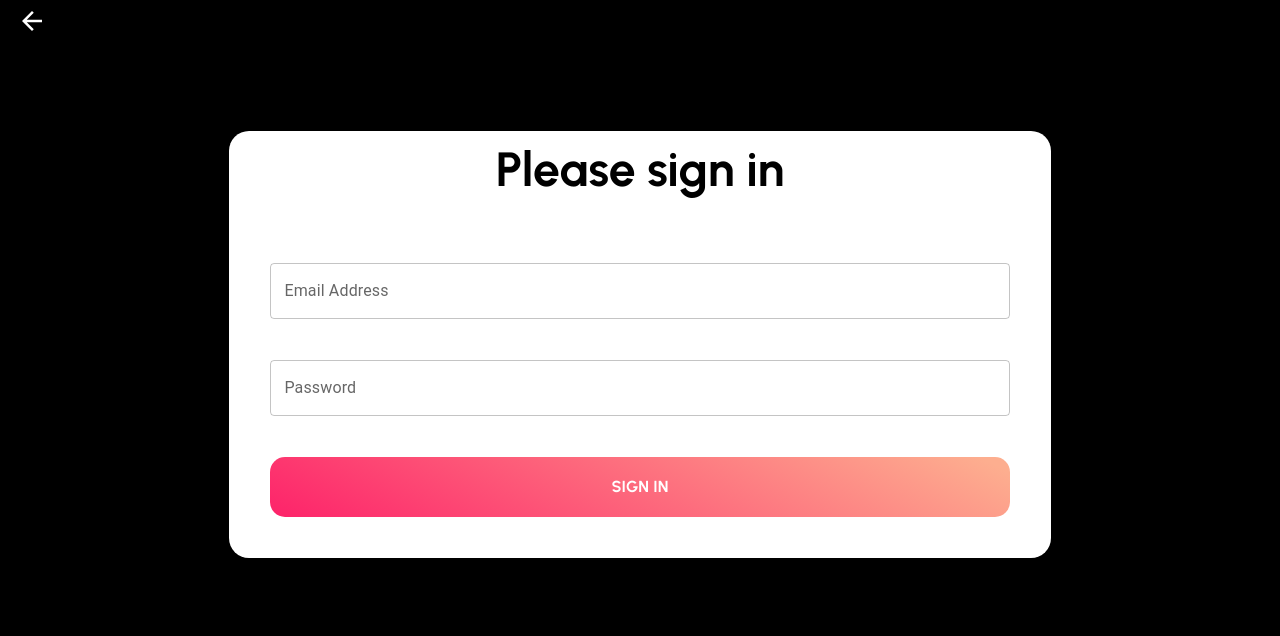
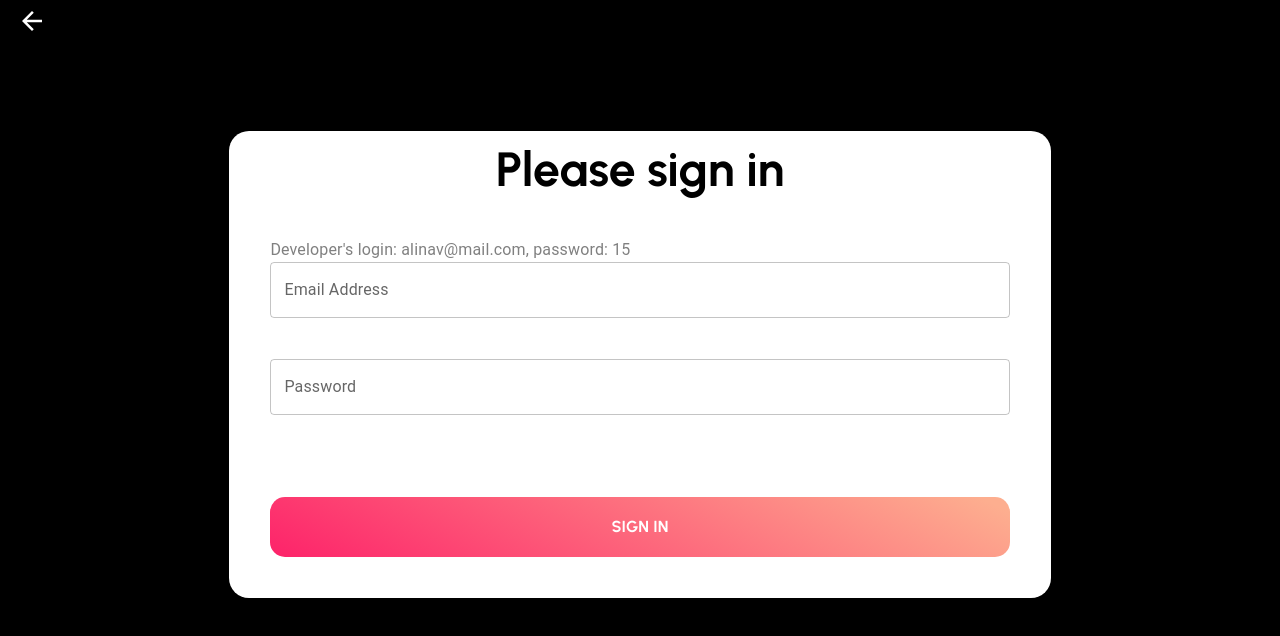
Before and after one commit to tms-js-pro-fe-68/D_alinaVinni, a React (Vite) app: page /login in a window 1280 px wide. Shown: the top 636 px of the page. Built offline with nearby package versions, Linux system fonts and the light colour scheme.

Commit message:
LoginDeveloper

```diff
--- a/src/pages/loginPage/LoginPage.jsx
+++ b/src/pages/loginPage/LoginPage.jsx
@@ -21,7 +21,6 @@ export default function LoginPage(){
 
     const handleSubmit = async (values, { setSubmitting }) => {
         const {email, password} = values;
-
         const { data } = await axiosAPI.post(`/users/signin`, { email, password })
 
         sessionStorage.token = data.token;
@@ -65,7 +64,14 @@ export default function LoginPage(){
                     flexDirection: 'column'}}>
 
                         <Typography variant='h3' className='headingFont'
-                        sx={{textAlign: 'center', m:'5%', pt:'10px', color: 'black'}}>Please sign in</Typography>
+                        sx={{textAlign: 'center', m:'5%', pt:'10px', color: 'black'}}>
+                            Please sign in
+                        </Typography>
+                        <Typography sx={{width: '90%',
+                        ml:'5%',
+                        color: '#808080'}}>
+                            Developer's login: alinav@mail.com, password: 15
+                        </Typography>
 
                         <TextField
                         label='Email Address'
@@ -75,8 +81,7 @@ export default function LoginPage(){
                         sx={{width: '90%',
                         justifyContent:'center',
                         borderRadius: '15px',
-                        ml:'5%',
-                        mt:'3%'}}
+                        ml:'5%',}}
                         onBlur={formik.handleBlur}
                         value={formik.values.email}
                         onChange={formik.handleChange}
@@ -106,8 +111,7 @@ export default function LoginPage(){
                             width: '90%',
                             justifyContent:'center',
                             borderRadius: '15px',
-                            ml:'5%',
-                            mb:'5%',
+                            m:'5%',
                             height:'60px',
                             background: 'linear-gradient(207.67deg, #FDAE8F 3.43%, #FD1C68 104.7%)',
                         }}>
```
